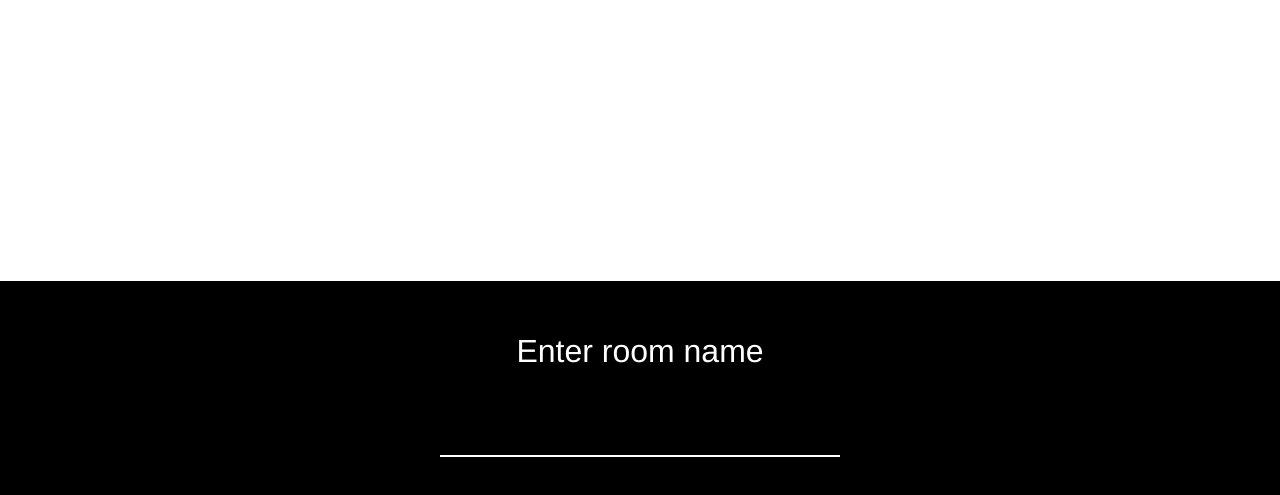
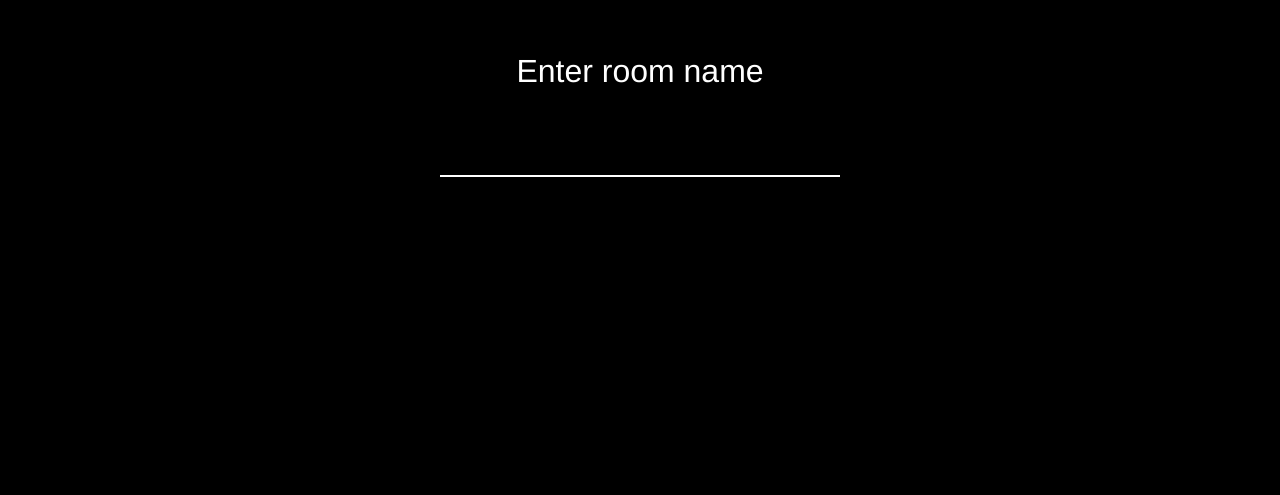
Before and after one commit to srmurali002/maxchat, a website: page public/index.html in a window 1280 px wide. Shown: the part 279-774 px from the top of the page. Drawn offline with nearby package versions, Linux system fonts and the light colour scheme; no server answers.

Commit message:
Update style.css

```diff
--- a/public/style.css
+++ b/public/style.css
@@ -112,7 +112,7 @@ ul {
 
 .relative {
         width: 100%;
-        height: 30%;
+        height: 100%;
         position:absolute;
         bottom: 0;
         border: 3px solid #000000;
```
